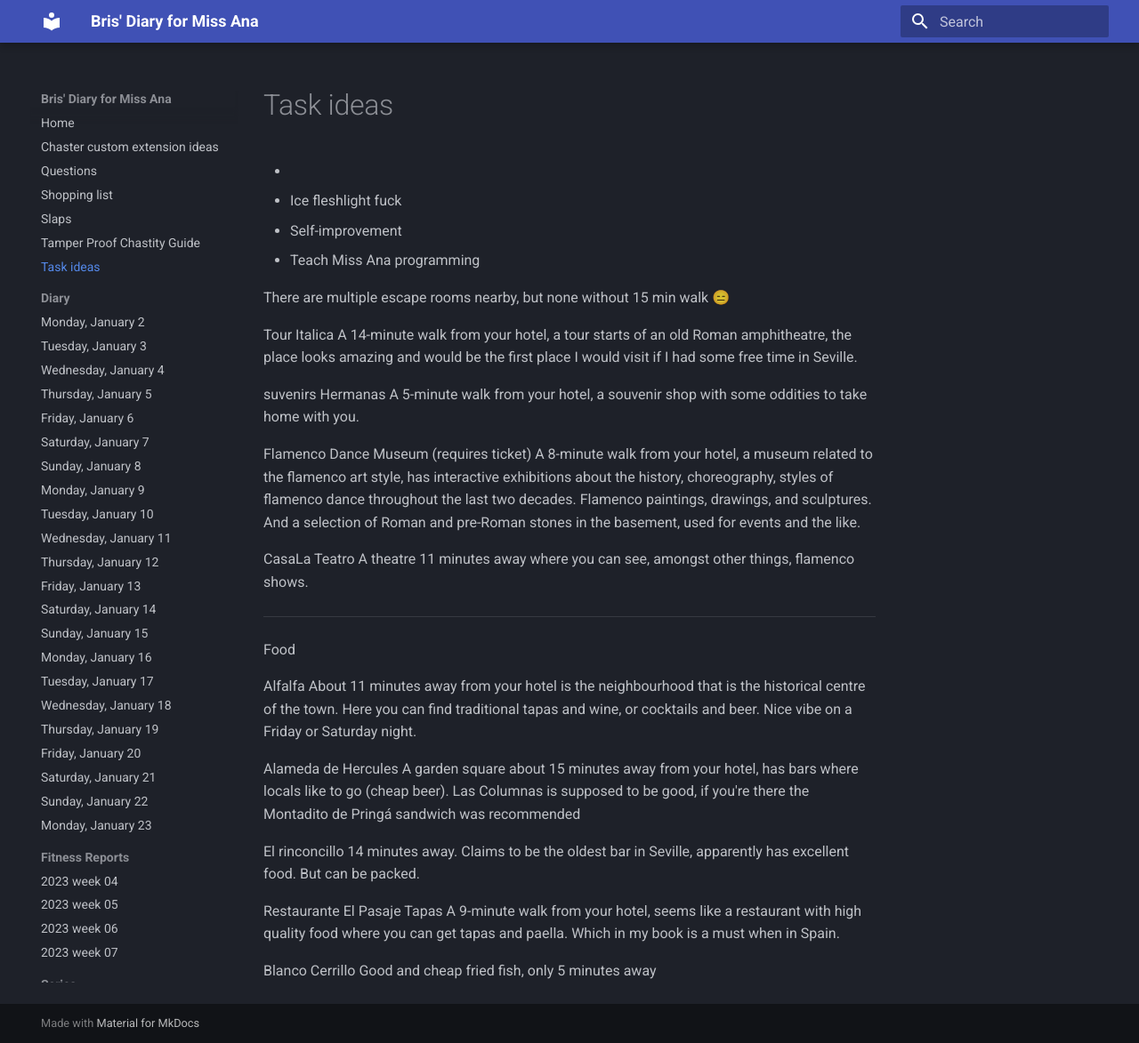
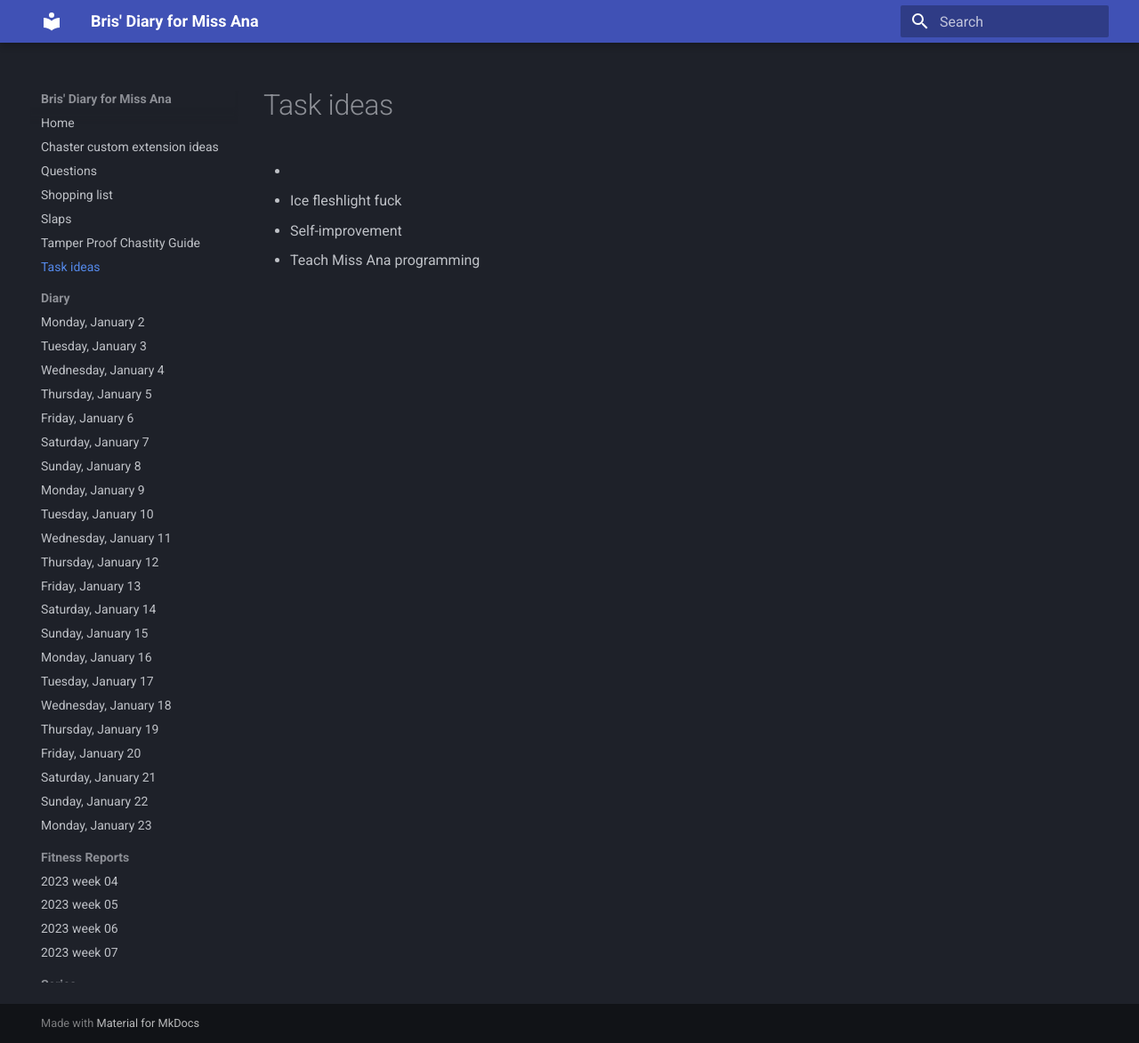
Before and after one commit to bris00/DFMA, an MkDocs documentation site: the page built from diary/Task ideas.md, in a window 1280 px wide and 1173 px high. Shown: the whole window at 89% size. Built offline with MkDocs 1.6.1 and Material for MkDocs 9.7.7, drawn with Linux system fonts in a browser that asks for light colours.

Commit message:
vault backup: 2023-02-22 20:41:52
Affected files:
diary/.obsidian/workspace.json
diary/Questions.md
diary/Task ideas.md

```diff
--- a/diary/Task ideas.md
+++ b/diary/Task ideas.md
@@ -2,36 +2,3 @@
 * Ice fleshlight fuck
 * Self-improvement
 * Teach Miss Ana programming
-
-There are multiple escape rooms nearby, but none without 15 min walk 😑
-
-Tour Italica
-A 14-minute walk from your hotel, a tour starts of an old Roman amphitheatre, the place looks amazing and would be the first place I would visit if I had some free time in Seville.
-
-suvenirs Hermanas
-A 5-minute walk from your hotel, a souvenir shop with some oddities to take home with you.
-
-Flamenco Dance Museum (requires ticket)
-A 8-minute walk from your hotel, a museum related to the flamenco art style, has interactive exhibitions about the history, choreography, styles of flamenco dance throughout the last two decades. Flamenco paintings, drawings, and sculptures. And a selection of Roman and pre-Roman stones in the basement, used for events and the like.
-
-CasaLa Teatro
-A theatre 11 minutes away where you can see, amongst other things, flamenco shows.
-
---------------------------
-
-Food
-
-Alfalfa
-About 11 minutes away from your hotel is the neighbourhood that is the historical centre of the town. Here you can find traditional tapas and wine, or cocktails and beer. Nice vibe on a Friday or Saturday night.
-
-Alameda de Hercules
-A garden square about 15 minutes away from your hotel, has bars where locals like to go (cheap beer). Las Columnas is supposed to be good, if you're there the Montadito de Pringá sandwich was recommended
-
-El rinconcillo
-14 minutes away. Claims to be the oldest bar in Seville, apparently has excellent food. But can be packed.
-
-Restaurante El Pasaje Tapas
-A 9-minute walk from your hotel, seems like a restaurant with high quality food where you can get tapas and paella. Which in my book is a must when in Spain.
-
-Blanco Cerrillo
-Good and cheap fried fish, only 5 minutes away
```
Also changed, not shown: diary/Questions.md (+2 -2 lines), 1 other file.
